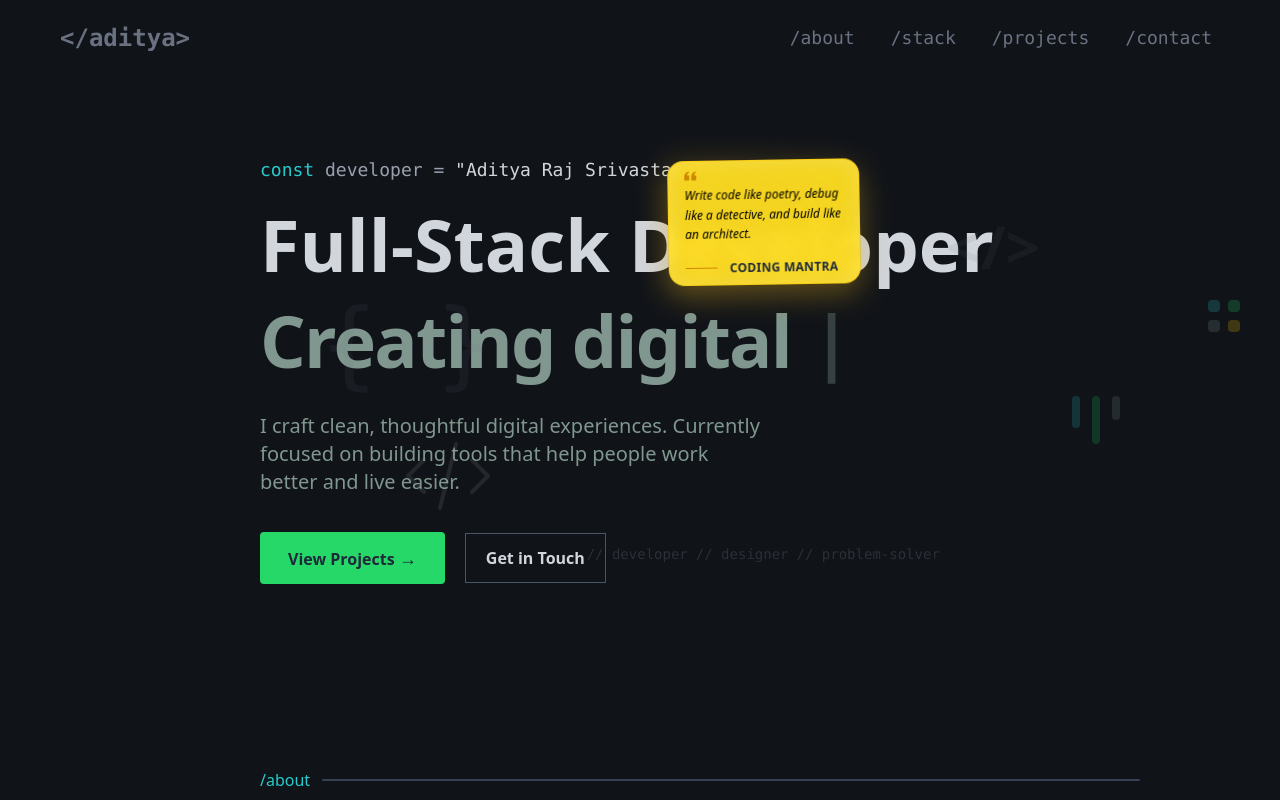
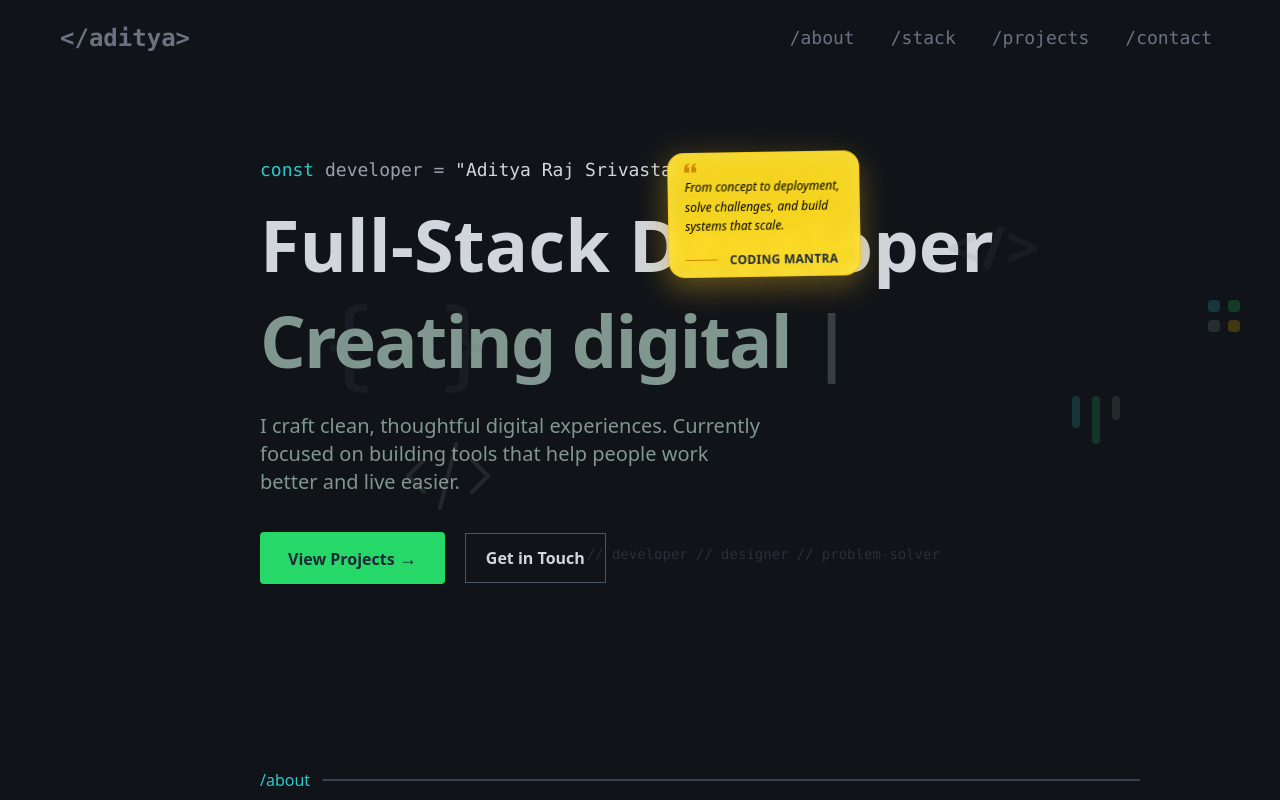
Before and after one commit to adityarajsrv/Portfolio, a React (Vite) app in the folder frontend/: page / in a window 1280 px wide. Shown: the top 800 px of the page. Built offline with nearby package versions, Linux system fonts and the light colour scheme.

Commit message:
Changed quote

```diff
--- a/frontend/src/components/Hero.jsx
+++ b/frontend/src/components/Hero.jsx
@@ -60,7 +60,7 @@ const Hero = () => {
           <div className="w-3 h-3 bg-yellow-400 rounded-sm"></div>
         </div>
       </div>
-      <div className="absolute right-105 bottom-80 w-48 bg-yellow-300/95 backdrop-blur-sm py-2 px-4 rounded-2xl shadow-xl float-animation border border-yellow-400/50">
+      <div className="absolute right-105 bottom-82 w-48 bg-yellow-300/95 backdrop-blur-sm py-2 px-4 rounded-2xl shadow-xl float-animation border border-yellow-400/50">
         <div className="flex justify-start mb-1">
           <div className="text-2xl text-yellow-600">
             <svg className="w-3 h-3" fill="currentColor" viewBox="0 0 24 24">
@@ -69,8 +69,7 @@ const Hero = () => {
           </div>
         </div>
         <p className="text-black text-xs italic font-medium leading-relaxed">
-          Write code like poetry, debug like a detective, and build like an
-          architect.
+          From concept to deployment, solve challenges, and build systems that scale.
         </p>
         <div className="mt-4 flex items-center">
           <div className="w-8 h-px bg-yellow-600 mr-3"></div>
```
